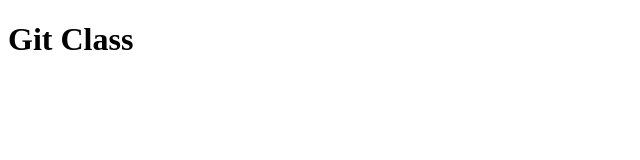
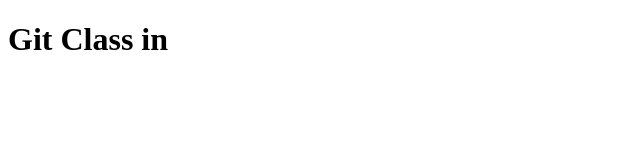
Before and after one commit to Jidenkarki22/gitSession, a plain HTML site: page index.html in a window 1280 px wide. Shown: the full height of the page, 0-640 px from the left. Drawn offline with Linux system fonts and the light colour scheme.

Commit message:
changes mades

```diff
--- a/index.html
+++ b/index.html
@@ -6,6 +6,6 @@
     <title>Document</title>
 </head>
 <body>
-    <h1>Git Class</h1>
+    <h1>Git Class in </h1>
 </body>
 </html>
```
